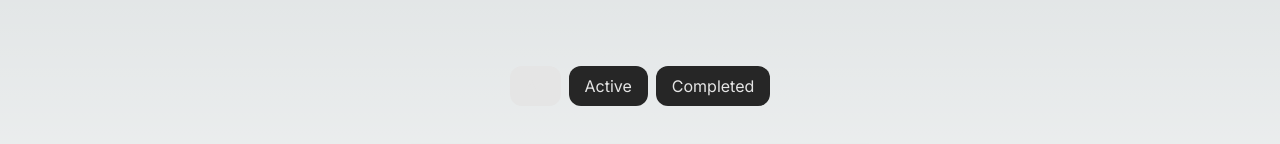
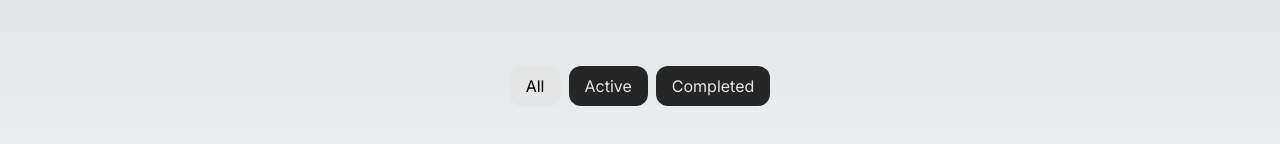
Before and after one commit to dhianharyono/todo-list, a Next.js app: page / in a window 1280 px wide. Both pictures are taken after typing "Sample" into the empty fields and a click on the button "Add". Shown: the part 254-398 px from the top of the page. Built offline with nearby package versions, Linux system fonts and the light colour scheme.

Commit message:
update text color

```diff
--- a/app/page.tsx
+++ b/app/page.tsx
@@ -95,7 +95,7 @@ export default function Home() {
           {listTask.length !== 0 && status.map((value, id) => (
             <button
               key={id}
-              className={`px-4 py-2 ${filter===value.name ? 'bg-neutral-200 text-black' : 'bg-neutral-800'} text-neutral-200 rounded-xl`}
+              className={`px-4 py-2 ${filter===value.name ? 'bg-neutral-200 text-black' : 'bg-neutral-800 text-neutral-200'} rounded-xl`}
               onClick={() => setFilter(value.name)}
             >
               {value.label}
```
